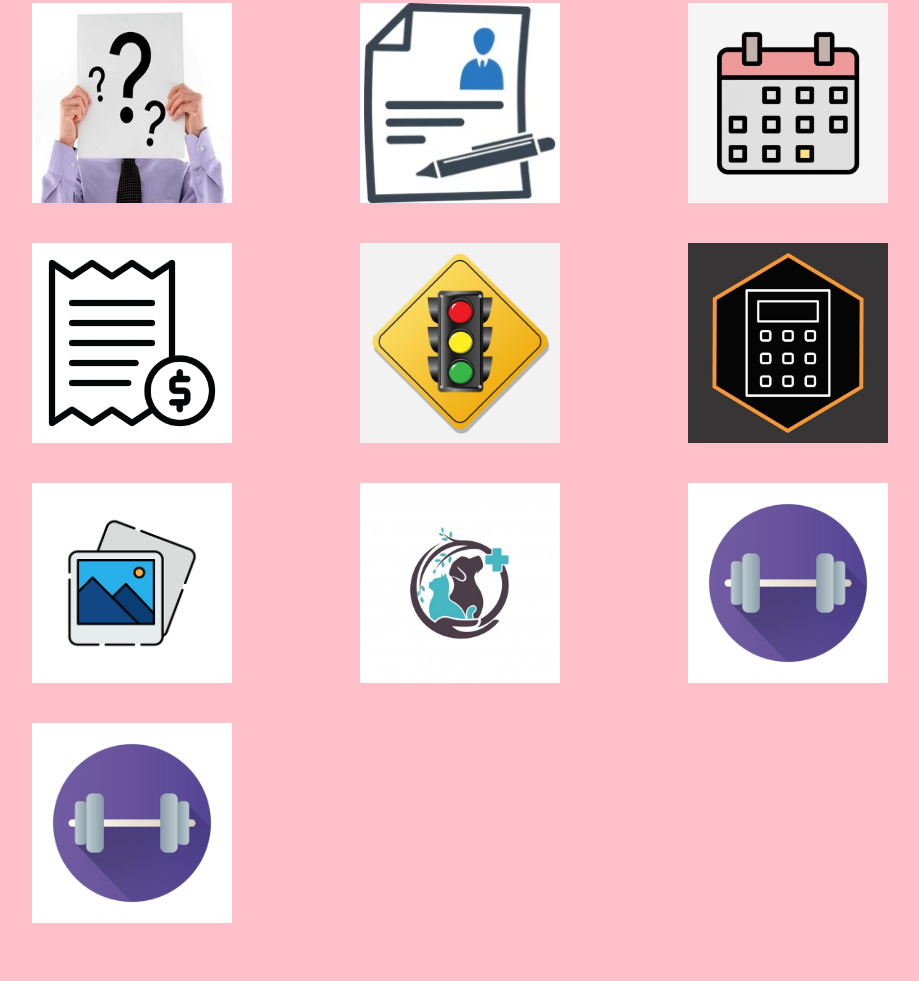
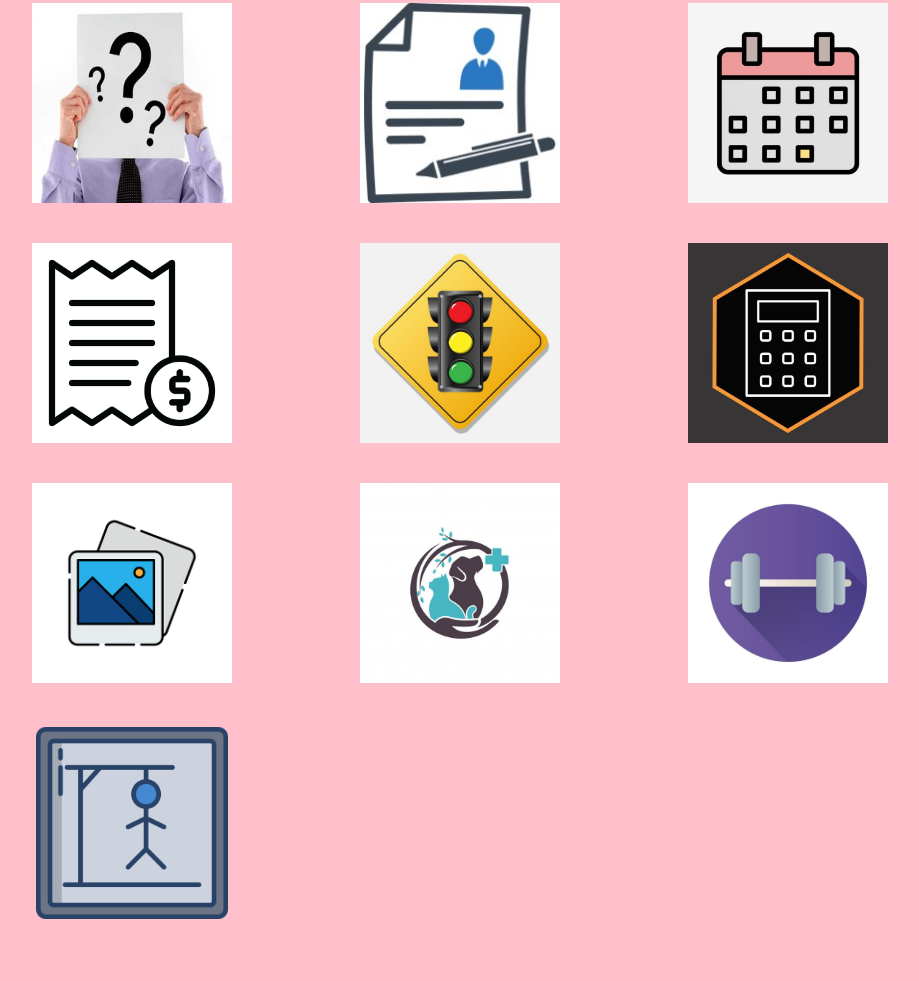
Before and after one commit to Nelson123ivn/PORTAFOLIO.github.io, a plain HTML site: page index.html in a window 1280 px wide. Shown: the part 220-1201 px from the top of the page, without its empty margins (180-1099 px from the left). Drawn offline with Linux system fonts and the light colour scheme.

Commit message:
arreglos nuevos

```diff
--- a/index.html
+++ b/index.html
@@ -92,7 +92,7 @@
         <div class="caja">
             <div class="gym">
                 <a href="ahorcado/index.html">
-                    <img src="img/gym.jpg" alt="">
+                    <img src="img/ahorcado.png" alt="">
                     <p class="tetx">ahorcado</p>
                 </a>
             </div>
```
